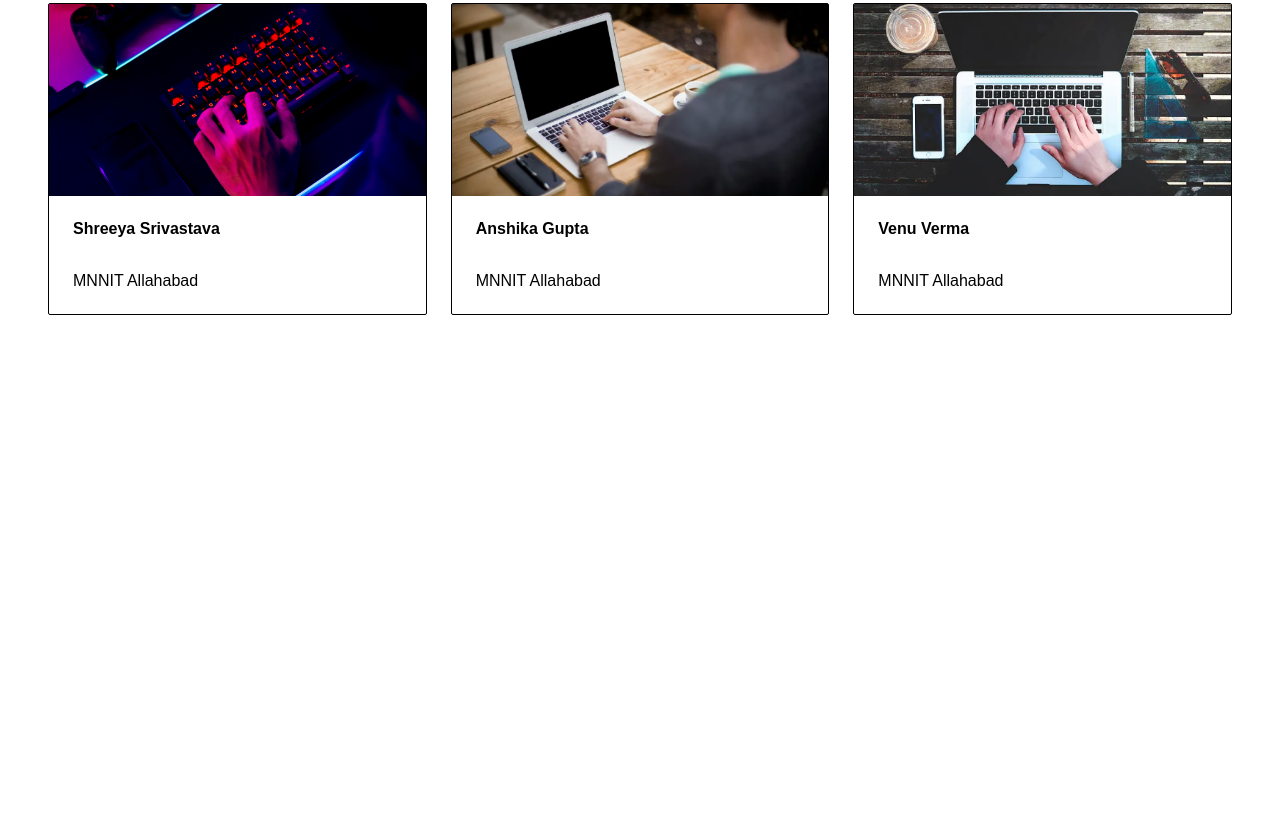
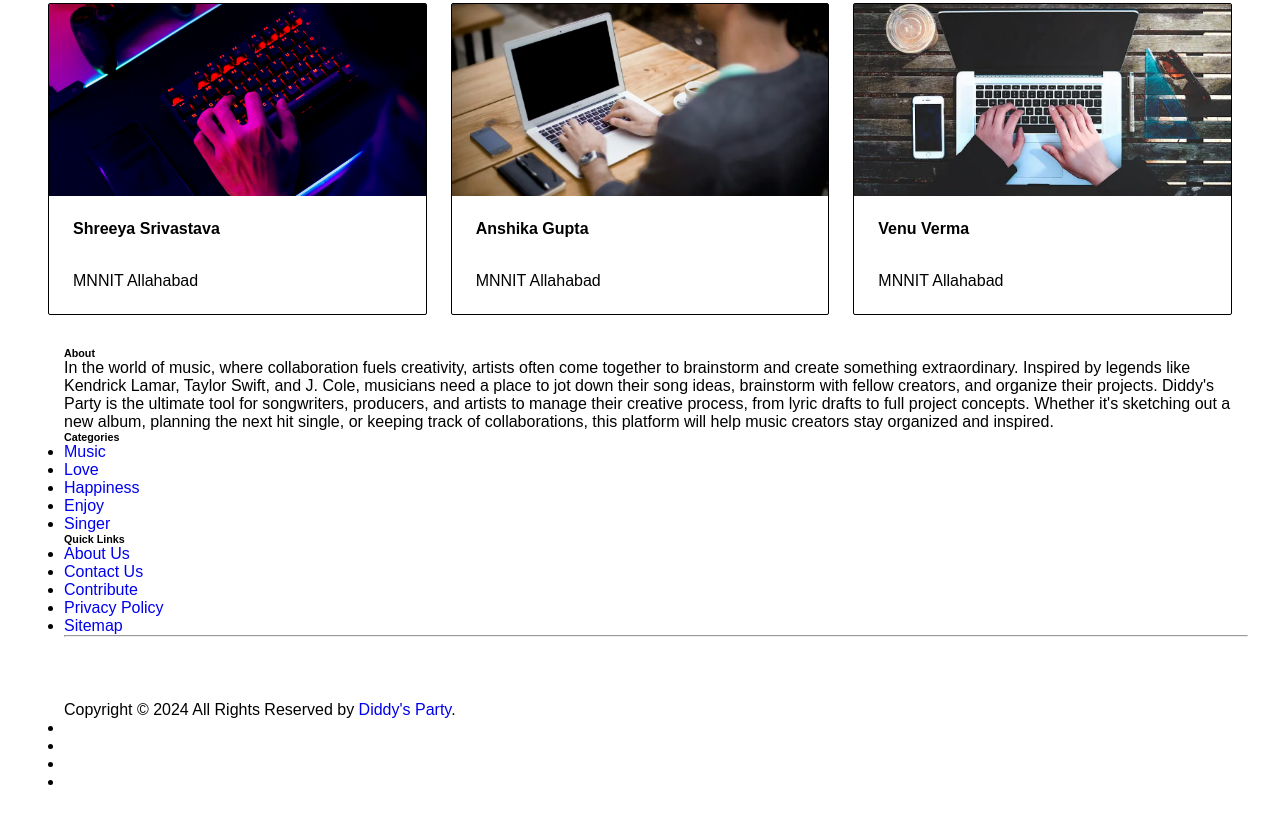
Before and after one commit to shreesriv12/Team-WebWizards-Team-Id-691, a website: page Webwizards/public/about.html in a window 1280 px wide. Shown: the part 508-1335 px from the top of the page. Before the commit the page ends 855 px from the top, so only its background shows below. Drawn offline with Linux system fonts and the light colour scheme.

Commit message:
Update about.html

```diff
--- a/Webwizards/public/about.html
+++ b/Webwizards/public/about.html
@@ -99,6 +99,59 @@
 
 
     </main>
+      <!-- Site footer -->
+    <footer class="site-footer">
+      <div class="container">
+        <div class="row">
+          <div class="col-sm-12 col-md-6">
+            <h6>About</h6>
+            <p class="text-justify">In the world of music, where collaboration fuels creativity, artists often come together to brainstorm and create something extraordinary. Inspired by legends like Kendrick Lamar, Taylor Swift, and J. Cole, musicians need a place to jot down their song ideas, brainstorm with fellow creators, and organize their projects. Diddy's Party is the ultimate tool for songwriters, producers, and artists to manage their creative process, from lyric drafts to full project concepts. Whether it's sketching out a new album, planning the next hit single, or keeping track of collaborations, this platform will help music creators stay organized and inspired.</p>
+          </div>
+
+          <div class="col-xs-6 col-md-3">
+            <h6>Categories</h6>
+            <ul class="footer-links">
+              <li><a href="#">Music</a></li>
+              <li><a href="#">Love</a></li>
+              <li><a href="#">Happiness</a></li>
+              <li><a href="#">Enjoy</a></li>
+              <li><a href="#">Singer</a></li>
+
+            </ul>
+          </div>
+
+          <div class="col-xs-6 col-md-3">
+            <h6>Quick Links</h6>
+            <ul class="footer-links">
+              <li><a href="#">About Us</a></li>
+              <li><a href="#">Contact Us</a></li>
+              <li><a href="#">Contribute</a></li>
+              <li><a href="#">Privacy Policy</a></li>
+              <li><a href="#">Sitemap</a></li>
+            </ul>
+          </div>
+        </div>
+        <hr>
+      </div>
+      <div class="container">
+        <div class="row">
+          <div class="col-md-8 col-sm-6 col-xs-12">
+            <p class="copyright-text">Copyright &copy; 2024 All Rights Reserved by
+         <a href="#">Diddy's Party</a>.
+            </p>
+          </div>
+
+          <div class="col-md-4 col-sm-6 col-xs-12">
+            <ul class="social-icons">
+              <li><a class="facebook" href="#"><i class="fa fa-facebook"></i></a></li>
+              <li><a class="twitter" href="#"><i class="fa fa-twitter"></i></a></li>
+              <li><a class="dribbble" href="#"><i class="fa fa-dribbble"></i></a></li>
+              <li><a class="linkedin" href="#"><i class="fa fa-linkedin"></i></a></li>
+            </ul>
+          </div>
+        </div>
+      </div>
+</footer>
 
 
 
```
